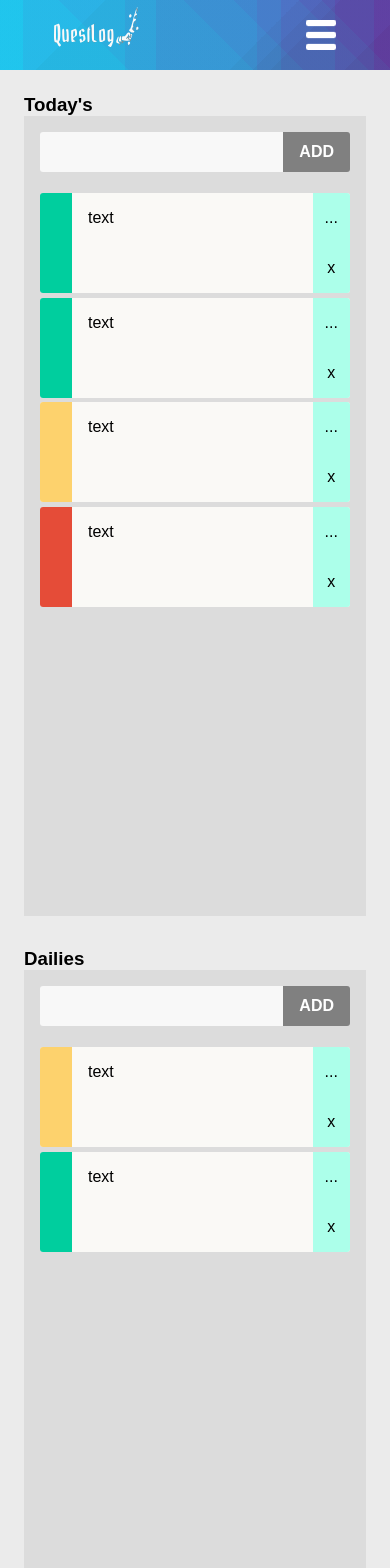
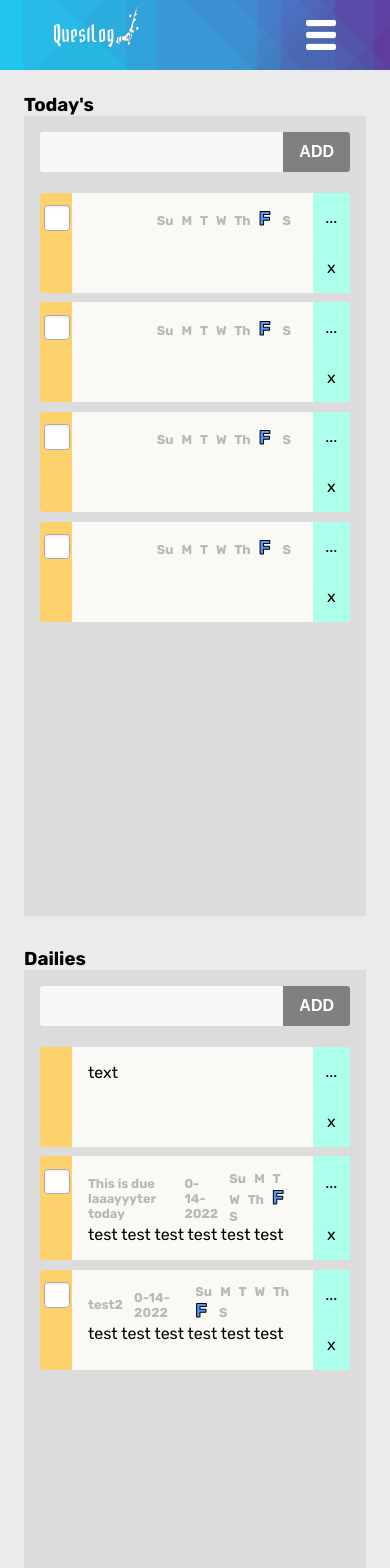
Before and after one commit to ParkAnthony13/tasks2, a React (Create React App) app in the folder client/: page /questLog in a window 390 px wide. Shown: the top 1568 px of the page. Built offline with nearby package versions, Linux system fonts and the light colour scheme.

Commit message:
Responsiv Proj page, prep Taskcard for database

```diff
--- a/client/public/index.html
+++ b/client/public/index.html
@@ -24,6 +24,9 @@
       work correctly both with client-side routing and a non-root public URL.
       Learn how to configure a non-root public URL by running `npm run build`.
     -->
+    <link rel="preconnect" href="https://fonts.googleapis.com">
+    <link rel="preconnect" href="https://fonts.gstatic.com" crossorigin>
+    <link href="https://fonts.googleapis.com/css2?family=Rubik:wght@300;400;500;600;700;800;900&display=swap" rel="stylesheet">
     <title>React App</title>
   </head>
   <body>
--- a/client/src/App.js
+++ b/client/src/App.js
@@ -6,7 +6,6 @@ import LogReg from './components/LogReg';
 import GlobalState from './contexts/GlobalState';
 import './App.css';
 import QuestLog from './components/QuestLog';
-import Test from './components/Test';
 
 function App() {
   const [state, setState] = useState({
@@ -21,7 +20,6 @@ function App() {
           <Projects path='/projects'/>
           <LogReg path='/signOn'/>
           <QuestLog path='/questLog'/>
-          <Test path='/test'/>
         </Router>
       </div>
     </GlobalState.Provider>
--- a/client/src/components/QuestLog.jsx
+++ b/client/src/components/QuestLog.jsx
@@ -2,13 +2,33 @@ import react, { useContext, useState } from 'react';
 import '../css/QuestLog.css';
 import NavBar from './NavBar';
 import GlobalState from '../contexts/GlobalState';
-
+import TaskCard from './TaskCard';
 
 
 const QuestLog = props => {
     const [state, setState] = useContext(GlobalState);
     const [bg,setBg] = useState("inComp");
-
+    const [date,setDate] = useState(new Date());
+    const [calday,setCalday] = useState(`${date.getMonth().toString()}-${date.getDate().toString()}-${date.getFullYear().toString()}`);
+    const [today,setToday] = useState(date.getDay().toString());
+    const test = [
+        {
+            title:'This is due laaayyyter today',
+            status:false,
+            dueDate: calday,
+            caldayToday: calday,
+            day: today,
+            description:'test test test test test test'
+        },
+        {
+            title:'test2',
+            status:true,
+            dueDate: calday,
+            caldayToday: calday,
+            day: today,
+            description:'test test test test test test'
+        }
+    ];
 
     const checkHandler = () => {
         if (bg == "comp") {
@@ -17,6 +37,7 @@ const QuestLog = props => {
             setBg("comp");
         }
     }
+
 
     return(
         <div>
@@ -40,14 +61,17 @@ const QuestLog = props => {
                                             <div onClick={checkHandler}>x</div>
                                         </section>
                                     </div>
-                                    <div className='daily'>
-                                        <section className='complete'></section>
-                                        <article>text</article>
-                                        <section className='dailyRight'>
-                                            <div>...</div>
-                                            <div>x</div>
-                                        </section>
-                                    </div>
+                                    {test.map((item, idx) => {
+                                        return(
+                                            <TaskCard key={idx}
+                                                title={item.title}
+                                                status={item.status}
+                                                dueDate={item.dueDate}
+                                                day={item.day}
+                                                description={item.description}
+                                            />
+                                        )
+                                    })}
                                 </div>
                             </div>
                         </div>
@@ -61,22 +85,8 @@ const QuestLog = props => {
                                     <button>ADD</button>
                                 </div>
                                 <div>
-                                    <div className='daily'>
-                                        <section className='inProgress'></section>
-                                        <article>text</article>
-                                        <section className='dailyRight'>
-                                            <div>...</div>
-                                            <div>x</div>
-                                        </section>
-                                    </div>
-                                    <div className='daily'>
-                                        <section className='late'></section>
-                                        <article>text</article>
-                                        <section className='dailyRight'>
-                                            <div>...</div>
-                                            <div>x</div>
-                                        </section>
-                                    </div>
+                                    <TaskCard/>
+                                    <TaskCard/>
                                 </div>
                             </div>
                             <div className='lists'>
@@ -106,38 +116,10 @@ const QuestLog = props => {
                                     <button>ADD</button>
                                 </div>
                                 <div>
-                                    <div className='daily'>
-                                        <section className='complete'></section>
-                                        <article>text</article>
-                                        <section className='dailyRight'>
-                                            <div>...</div>
-                                            <div>x</div>
-                                        </section>
-                                    </div>
-                                    <div className='daily'>
-                                        <section className='complete'></section>
-                                        <article>text</article>
-                                        <section className='dailyRight'>
-                                            <div>...</div>
-                                            <div>x</div>
-                                        </section>
-                                    </div>
-                                    <div className='daily'>
-                                        <section className='inProgress'></section>
-                                        <article>text</article>
-                                        <section className='dailyRight'>
-                                            <div>...</div>
-                                            <div>x</div>
-                                        </section>
-                                    </div>
-                                    <div className='daily'>
-                                        <section className='late'></section>
-                                        <article>text</article>
-                                        <section className='dailyRight'>
-                                            <div>...</div>
-                                            <div>x</div>
-                                        </section>
-                                    </div>
+                                    <TaskCard/>
+                                    <TaskCard/>
+                                    <TaskCard/>
+                                    <TaskCard/>
                                 </div>
                             </div>
                         </div>
--- /dev/null
+++ b/client/src/components/TaskCard.jsx
@@ -0,0 +1,77 @@
+import react, { useState, useRef, useEffect } from 'react';
+import '../css/TaskCard.css';
+import CheckBox from './minorComponents/CheckBox';
+import DayInWeek from './minorComponents/DayInWeek';
+
+
+
+const TaskCard = props => {
+    const {title, status, dueDate, caldayToday, day, description} = props;
+
+
+
+    const [checked, setChecked] = useState(false);
+    const [checked2, setChecked2] = useState(false);
+    const [infoCSS,setInfoCSS] = useState('infoBar');
+    const checkHandler = () => {
+        setChecked(!checked);
+        console.log(checked);
+    }
+
+
+    const checkHandler2 = () => {
+        setChecked(!checked2);
+        console.log(checked2);
+    }
+
+    const ref = useRef(null);
+    window.addEventListener('resize',function() {
+        if (("width", ref.current.offsetWidth) < 333) {
+            setInfoCSS('infoBarSmall');
+        }
+        else {
+            setInfoCSS('infoBar');
+        }
+    })
+
+
+
+    useEffect(() => {
+        console.log("width", ref.current.offsetWidth);
+    },[]);
+
+
+
+
+    return(
+        <div className='taskContainer'>
+            <div className='taskCard'>
+                <section className='inProgress dailyLeft'>
+                    <CheckBox value={checked} changeValue={setChecked} onChange={checkHandler}/>
+                </section>
+                <article className='infoContainer'>
+                    <div className={infoCSS} ref={ref}>
+                        <div className="infoLeft">
+                            <p>{title}</p>
+                        </div>
+                        <div className='date'>
+                            <p>{dueDate}</p>
+                        </div>
+                        <div className="infoRight">
+                            <DayInWeek/>
+                        </div>
+                    </div>
+                    <div className='description'>
+                        <p>{description}</p>
+                    </div>
+                </article>
+                <section className='dailyRight'>
+                    <div>...</div>
+                    <div>x</div>
+                </section>
+            </div>
+        </div>
+    )
+}
+
+export default TaskCard;
--- a/client/src/components/Test.jsx
+++ /dev/null
@@ -1,46 +0,0 @@
-import react, { useEffect, useState } from 'react';
-import '../css/Test.css';
-import CheckBox from './minorComponents/CheckBox';
-
-
-
-const Test = props => {
-    const [checked, setChecked] = useState(false);
-    const [checked2, setChecked2] = useState(false);
-    const checkHandler = () => {
-        setChecked(!checked);
-        console.log(checked);
-    }
-    const checkHandler2 = () => {
-        setChecked(!checked2);
-        console.log(checked2);
-    }
-
-
-    return(
-        <div className='testContainer'>
-            <div className='taskCard' style={{width:'205px'}}>
-                <section className='inProgress dailyLeft'>
-                    <CheckBox value={checked} changeValue={setChecked} onChange={checkHandler}/>
-                </section>
-                <article>text</article>
-                <section className='dailyRight'>
-                    <div>...</div>
-                    <div>x</div>
-                </section>
-            </div>
-            <div className='taskCard' style={{width:'500px'}}>
-                <section className='inProgress dailyLeft'>
-                    <CheckBox value={checked2} changeValue={setChecked2} onChange={checkHandler2}/>
-                </section>
-                <article>text</article>
-                <section className='dailyRight'>
-                    <div>...</div>
-                    <div>x</div>
-                </section>
-            </div>
-        </div>
-    )
-}
-
-export default Test;
--- /dev/null
+++ b/client/src/components/minorComponents/DayInWeek.jsx
@@ -0,0 +1,46 @@
+import react, { useEffect, useState } from 'react';
+import '../../css/minorCss/DayInWeek.css';
+
+/* TODAY marker / DAILIES */
+const DayInWeek = props => {
+    const [date,setDate] = useState(new Date());
+    const day = date.getDay();
+    const [week,setWeek] = useState([0,0,0,0,0,0,0]);
+    useEffect(()=> {
+        if (day==0) {
+            setWeek([1,0,0,0,0,0,0]);
+        }
+        else if (day==1) {
+            setWeek([0,1,0,0,0,0,0]);
+        }
+        else if (day==2) {
+            setWeek([0,0,1,0,0,0,0]);
+        }
+        else if (day==3) {
+            setWeek([0,0,0,1,0,0,0]);
+        }
+        else if (day==4) {
+            setWeek([0,0,0,0,1,0,0]);
+        }
+        else if (day==5) {
+            setWeek([0,0,0,0,0,1,0]);
+        }
+        else if (day==6) {
+            setWeek([0,0,0,0,0,0,1]);
+        }
+    },[])
+
+    return(
+        <div>
+            <span className={week[0]==1?"today":"notToday"}>Su &#160; </span>
+            <span className={week[1]==1?"today":"notToday"}>M &#160; </span>
+            <span className={week[2]==1?"today":"notToday"}>T &#160; </span>
+            <span className={week[3]==1?"today":"notToday"}>W &#160; </span>
+            <span className={week[4]==1?"today":"notToday"}>Th &#160; </span>
+            <span className={week[5]==1?"today":"notToday"}>F &#160; </span>
+            <span className={week[6]==1?"today":"notToday"}>S &#160;</span>
+        </div>
+    )
+}
+
+export default DayInWeek;
--- a/client/src/css/Test.css
+++ b/client/src/css/TaskCard.css
@@ -1,18 +1,20 @@
-.testContainer {
-    display:grid;
+.taskContainer {
+    display: flex;
+    justify-content: center;
     align-items: center;
-    place-content: center;
-    height: 100vh;
-    width: 100vw;
+    flex-direction: column;
+    /* display:grid;
+    align-items: center;
+    place-content: center; */
 }
 .taskCard {
     background: rgba(250, 249, 246, 1);
-
-    height:100px;
+    min-height: 100px;
+    max-width: 764x;
+    min-width: 205px;
     width: 100%;
-    min-width: 205px;
-    max-width: 764x;
-
+    flex-grow: 0;
+    flex-shrink: 0;
     border-radius: 3px;
     margin: .3rem auto;
 
@@ -24,16 +26,15 @@
 }
 
 .dailyLeft {
+    position: relative;
     width: 2rem;
     min-width: 2rem;
-    height: 100%;
     border-radius: 3px 0 0 3px;
     padding: 0;
     margin: 0;
 
     display: flex;
     justify-content: center;
-    align-items: flex-start;
 }
 /* .taskCard section:nth-child(2) {
     border-radius: 0 3px 3px 0;
@@ -41,6 +42,32 @@
 .taskCard article {
     padding: 1rem;
     width: 100%;
+}
+.infoBar {
+    font-family: 'Rubik', sans-serif;
+    font-weight: 700;
+    font-size: .8rem;
+    color: rgba(167, 167, 167, 0.8);
+    display: flex;
+    justify-content: space-between;
+    align-items: center;
+}
+.infoBarSmall {
+    display:flex;
+    flex-wrap: wrap;
+    align-items: center;
+    font-family: 'Rubik', sans-serif;
+    font-weight: 700;
+    font-size: .8rem;
+    color: rgba(167, 167, 167, 0.8);
+}
+.infoLeft {
+    margin-right: .7rem;
+}
+.infoRight {
+    margin-left: .7rem;
+    position: relative;
+    top:-0.1rem;
 }
 .dailyRight {
     background: rgb(172, 255, 234);
--- /dev/null
+++ b/client/src/css/minorCss/DayInWeek.css
@@ -0,0 +1,7 @@
+.today {
+    font-family: 'Rubik', sans-serif;
+    font-weight: 700;
+    font-size: 1.2rem;
+    color: rgba(38, 125, 255, 0.8);
+    -webkit-text-stroke: 1px black;
+}
--- a/client/src/css/minorCss/checkBox.css
+++ b/client/src/css/minorCss/checkBox.css
@@ -2,7 +2,7 @@
     position: relative;
     display:flex;
     justify-content: center;
-    align-items: center;
+    align-items: flex-start;
     margin-top: 1.5rem;
     cursor: pointer;
 }
```
